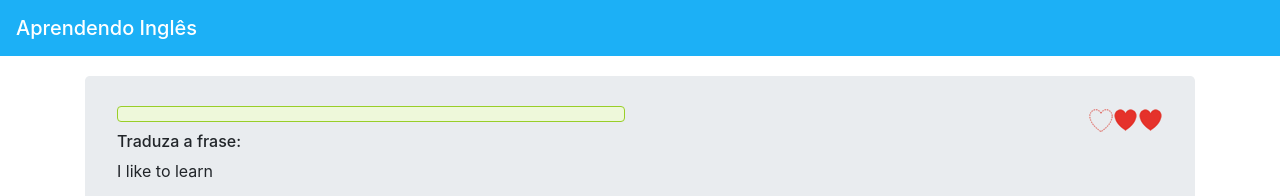
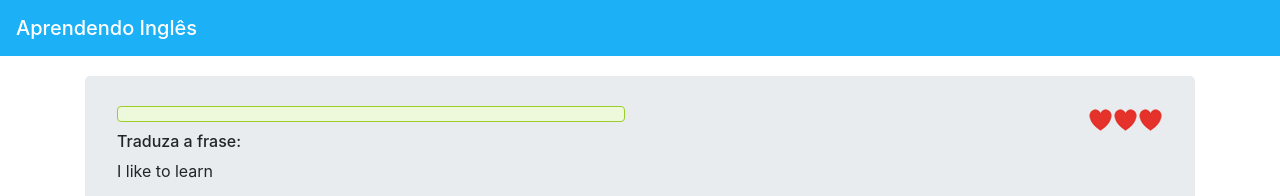
Before and after one commit to suspecie/estudos-angular, an Angular app in the folder app1/: page / in a window 1280 px wide. Shown: the top 196 px of the page. Built offline with nearby package versions, Linux system fonts and the light colour scheme.

Commit message:
Controlando as tentativas

```diff
--- a/app1/src/app/painel/painel.component.html
+++ b/app1/src/app/painel/painel.component.html
@@ -6,7 +6,7 @@
       </div>
       <div class="col-sm-6">
         <div class="d-flex justify-content-end">
-          <app-tentativas></app-tentativas>
+          <app-tentativas [tentativas]="tentativas"></app-tentativas>
         </div>
       </div>
     </div>
--- a/app1/src/app/painel/painel.component.ts
+++ b/app1/src/app/painel/painel.component.ts
@@ -16,6 +16,7 @@ export class PainelComponent implements OnInit {
   public rodada: number = 0;
   public rodadaFrase: Frase;
   public progresso: number = 0;
+  public tentativas: number = 3;
 
 
   constructor() {
@@ -40,7 +41,11 @@ export class PainelComponent implements OnInit {
         //limpa texto da rodada
     this.resposta = '';
     } else {
-      alert('Tradução esta errada')
+      //diminuir a variavel tentativas
+      this.tentativas--;
+      if (this.tentativas === -1) {
+        alert('Vc perdeu todas as tentativas');
+      }
     }
   }
 
--- /dev/null
+++ b/app1/src/app/shared/coracao.model.ts
@@ -0,0 +1,14 @@
+export class Coracao {
+  constructor(public cheio: boolean,
+              public urlCoracaoCheio: string = '/assets/coracao_cheio.png',
+              public urlCoracaoVazio: string = '/assets/coracao_vazio.png'
+  ){}
+
+  public exibeCoracao(): string {
+    if (this.cheio) {
+      return this.urlCoracaoCheio;
+    } else {
+      return this.urlCoracaoVazio;
+    }
+  }
+}
--- a/app1/src/app/tentativas/tentativas.component.html
+++ b/app1/src/app/tentativas/tentativas.component.html
@@ -1,3 +1,5 @@
-<img [src]="coracaoVazio"/>
+<!--<img [src]="coracaoVazio"/>
 <img [src]="coracaoCheio"/>
-<img [src]="coracaoCheio"/>
+<img [src]="coracaoCheio"/>-->
+
+<img *ngFor="let coracao of coracoes" [src]="coracao.exibeCoracao()"/>
--- a/app1/src/app/tentativas/tentativas.component.ts
+++ b/app1/src/app/tentativas/tentativas.component.ts
@@ -1,4 +1,5 @@
-import { Component, OnInit } from '@angular/core';
+import { Component, OnInit, Input } from '@angular/core';
+import { Coracao } from '../shared/coracao.model';
 
 @Component({
   selector: 'app-tentativas',
@@ -8,10 +9,22 @@ import { Component, OnInit } from '@angular/core';
 export class TentativasComponent implements OnInit {
 
   //Property binding
-  public coracaoVazio: string = '/assets/coracao_vazio.png';
-  public coracaoCheio: string = '/assets/coracao_cheio.png';
+  //public coracaoVazio: string = '/assets/coracao_vazio.png';
+  //public coracaoCheio: string = '/assets/coracao_cheio.png';
 
-  constructor() { }
+  @Input()
+  public tentativas: number;
+
+
+  public coracoes: Coracao[] = [
+    new Coracao(true),
+    new Coracao(true),
+    new Coracao(true),
+  ];
+
+  constructor() {
+    console.log('tentativas ' + this.tentativas);
+   }
 
   ngOnInit() {
   }
```
Also changed, not shown: 1 other file (tests, documents, lock files or other folders).
